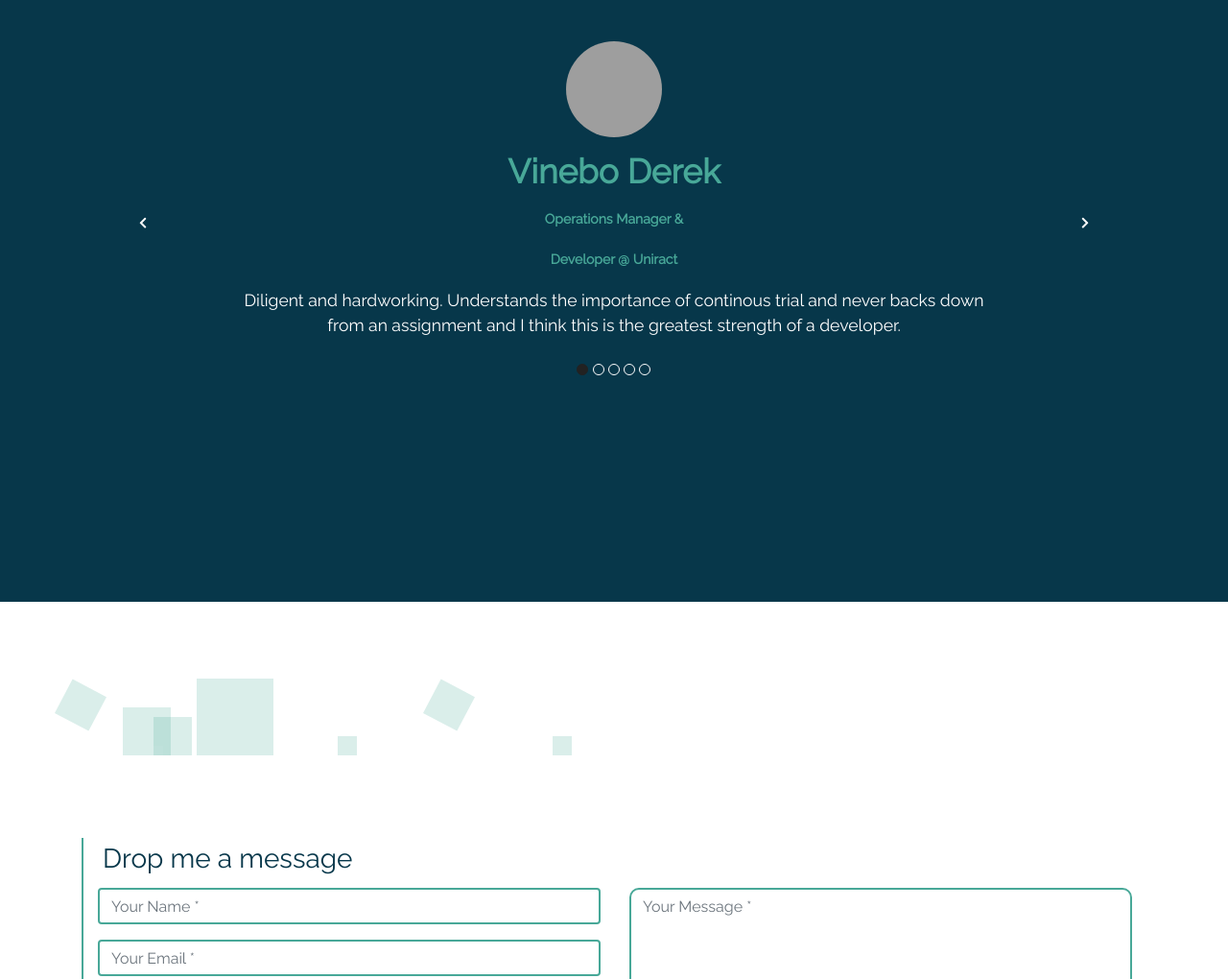
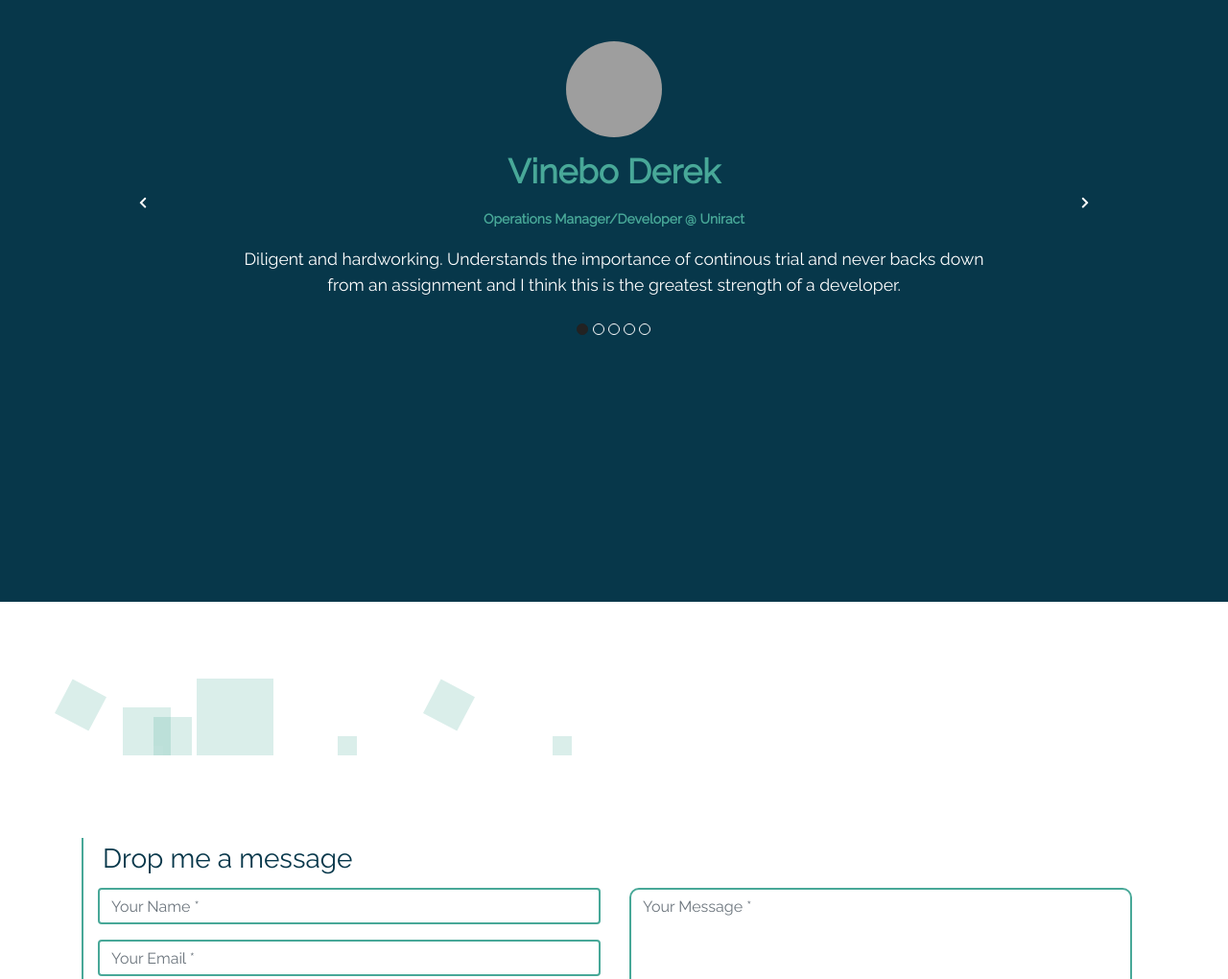
Before and after one commit to ogurinkaben/ogurinkaben.github.io, a plain HTML site: page index.html in a window 1280 px wide. Shown: the part 4636-5656 px from the top of the page at 96% size. Drawn offline with nearby package versions, Linux system fonts and the light colour scheme; grey boxes are pictures that could not be loaded.

Commit message:
Fix testimonial error

```diff
--- a/index.html
+++ b/index.html
@@ -469,8 +469,7 @@
                         <div>
                             <div class="img"><img src="https://res.cloudinary.com/simplytammy/image/upload/v1545266380/vderek.jpg"
                                     alt="Vinebo Derek"></div>
-                            <div class="h4">Vinebo Derek <br> <span class="role">Operations Manager &amp;<br> Developer
-                                    @ Uniract</span></div>
+                            <div class="h4">Vinebo Derek <br> <span class="role">Operations Manager/Developer @ Uniract</span></div>
 
                             <p>Diligent and hardworking. Understands the importance of continous trial and never backs
                                 down from
```
